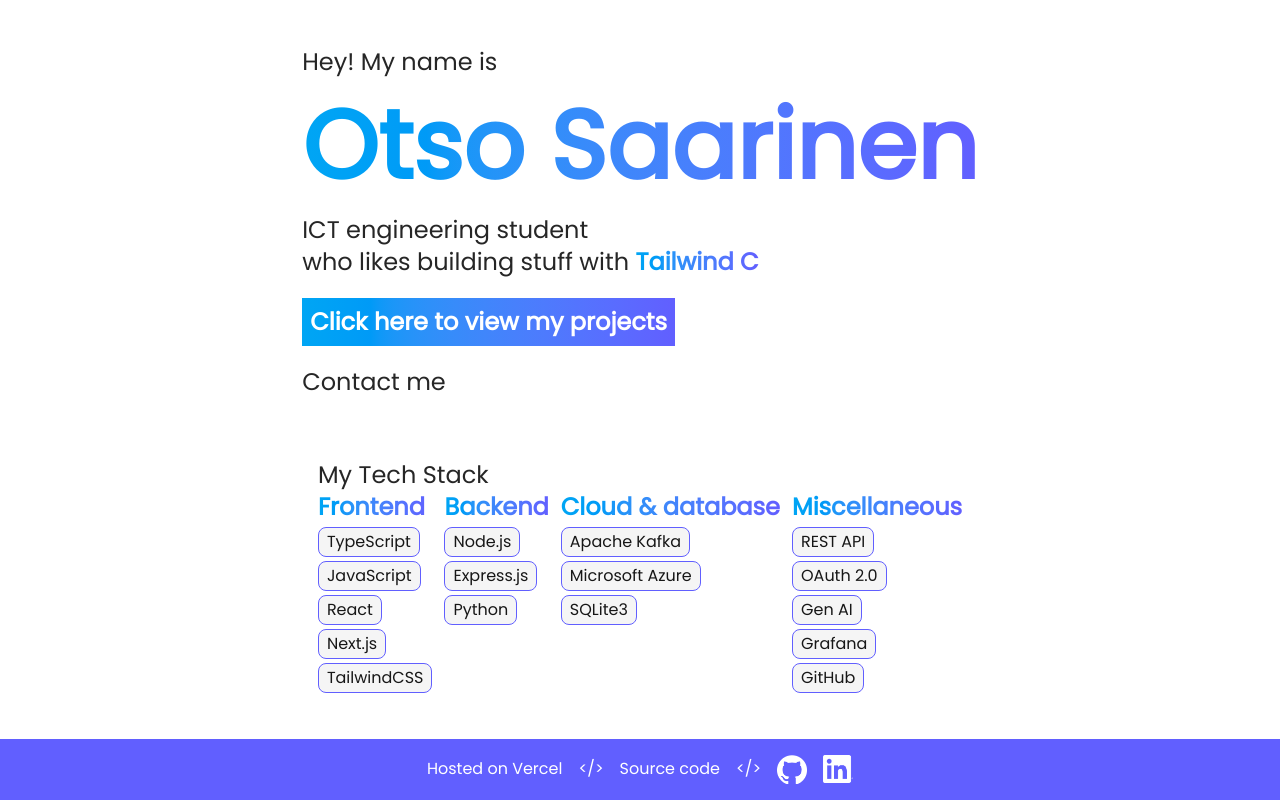
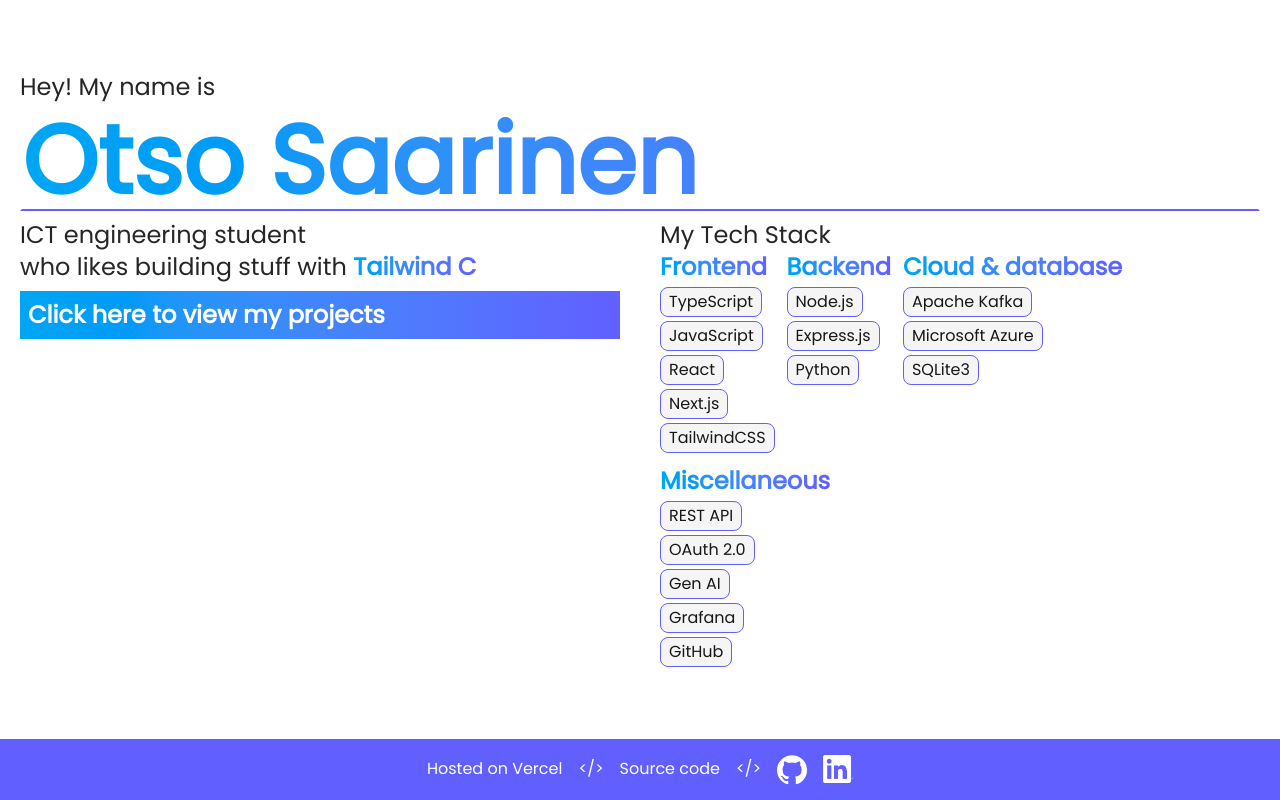
Before and after one commit to otsosaarinen/portfolio_v2, a Next.js app: page / in a window 1280 px wide. Built offline with nearby package versions, Linux system fonts and the light colour scheme.

Commit message:
moved test code to landing page

```diff
--- a/app/page.tsx
+++ b/app/page.tsx
@@ -1,9 +1,6 @@
 "use client";
 
 import Link from "next/link";
-import Image from "next/image";
-import LinkedInLogo from "../public/LinkedIn logo.png";
-import GitHubLogo from "../public/GitHub logo.png";
 import { Badge } from "@/components/ui/badge";
 import { Typewriter } from "react-simple-typewriter";
 
@@ -26,19 +23,20 @@
     { Miscellaneous: ["REST API", "OAuth 2.0", "Gen AI", "Grafana", "GitHub"] },
 ];
 
-export default function Home() {
+export default function Test() {
     return (
         <>
-            <div className="w-full flex flex-row flex-wrap justify-around items-center">
-                <div className="flex flex-col justify-center items-start gap-5">
-                    <h1 className="text-2xl font-medium">Hey! My name is</h1>
-                    <h1 className="text-8xl font-extrabold bg-linear-to-r from-sky-500 to-indigo-500 bg-clip-text text-transparent">
-                        Otso Saarinen
-                    </h1>
-                    <h2 className="text-2xl font-medium">
-                        ICT engineering student
-                        <br />
-                        who likes building stuff with{" "}
+            <div className="grid grid-cols-2 gap-x-10 gap-y-2">
+                <div className="col-span-2 text-2xl font-medium">
+                    Hey! My name is
+                </div>
+                <div className="col-span-2 text-8xl font-extrabold bg-linear-to-r from-sky-500 to-indigo-500 bg-clip-text text-transparent border-transparent border-b-indigo-500 border-2">
+                    Otso Saarinen
+                </div>
+                <div className="flex justify-start items-center">
+                    <div className="text-2xl font-medium">
+                        ICT engineering student <br /> who likes building stuff
+                        with{" "}
                         <span className="text-2xl font-semibold bg-linear-to-r from-sky-500 to-indigo-500 bg-clip-text text-transparent">
                             <Typewriter
                                 words={[
@@ -52,37 +50,9 @@
                                 typeSpeed={80}
                             />
                         </span>
-                    </h2>
-                    <div className="p-2 text-2xl font-semibold bg-linear-to-r from-sky-500 to-indigo-500 text-white hover:cursor-pointer">
-                        <Link href="/projects">
-                            Click here to view my projects
-                        </Link>
-                    </div>
-                    <div className="flex flex-col gap-3">
-                        <div className="text-2xl font-medium">Contact me</div>
-                        <div className="flex flex-row gap-5">
-                            <Link href="https://github.com/otsosaarinen">
-                                <Image
-                                    src={GitHubLogo}
-                                    alt="GitHub logo"
-                                    width={50}
-                                    height={50}
-                                    className="object-contain"
-                                />
-                            </Link>
-                            <Link href="https://www.linkedin.com/in/otsosaarinen/">
-                                <Image
-                                    src={LinkedInLogo}
-                                    alt="LinkedIn logo"
-                                    width={50}
-                                    height={50}
-                                    className="object-contain"
-                                />
-                            </Link>
-                        </div>
                     </div>
                 </div>
-                <div className="flex flex-col justify-center items-start">
+                <div className="row-span-3 flex flex-col justify-center items-start">
                     <div className="text-2xl font-medium">My Tech Stack</div>
                     <div className="flex flex-row flex-wrap gap-3">
                         {skills.map((skilltype, index) => {
@@ -111,6 +81,9 @@
                         })}
                     </div>
                 </div>
+                <div className="flex justify-start items-center p-2 text-2xl font-semibold bg-linear-to-r from-sky-500 to-indigo-500 text-white hover:cursor-pointer">
+                    <Link href="/projects">Click here to view my projects</Link>
+                </div>
             </div>
         </>
     );
--- a/app/test/page.tsx
+++ /dev/null
@@ -1,93 +0,0 @@
-"use client";
-
-import Link from "next/link";
-import Image from "next/image";
-import LinkedInLogo from "../../public/LinkedIn logo.png";
-import GitHubLogo from "../../public/GitHub logo.png";
-import { Badge } from "@/components/ui/badge";
-import { Typewriter } from "react-simple-typewriter";
-
-type SkillType = {
-    [skill: string]: string[];
-};
-
-const skills: SkillType[] = [
-    {
-        Frontend: [
-            "TypeScript",
-            "JavaScript",
-            "React",
-            "Next.js",
-            "TailwindCSS",
-        ],
-    },
-    { Backend: ["Node.js", "Express.js", "Python"] },
-    { "Cloud & database": ["Apache Kafka", "Microsoft Azure", "SQLite3"] },
-    { Miscellaneous: ["REST API", "OAuth 2.0", "Gen AI", "Grafana", "GitHub"] },
-];
-
-export default function Test() {
-    return (
-        <>
-            <div className="grid grid-cols-2 gap-x-10 gap-y-2">
-                <div className="col-span-2 text-2xl font-medium">
-                    Hey! My name is
-                </div>
-                <div className="col-span-2 text-8xl font-extrabold bg-linear-to-r from-sky-500 to-indigo-500 bg-clip-text text-transparent border-transparent border-b-indigo-500 border-2">
-                    Otso Saarinen
-                </div>
-                <div className="flex justify-start items-center">
-                    <div className="text-2xl font-medium">
-                        ICT engineering student <br /> who likes building stuff
-                        with{" "}
-                        <span className="text-2xl font-semibold bg-linear-to-r from-sky-500 to-indigo-500 bg-clip-text text-transparent">
-                            <Typewriter
-                                words={[
-                                    "React",
-                                    "Next.js",
-                                    "Tailwind CSS",
-                                    "Azure",
-                                    "Node.js",
-                                    "TypeScript",
-                                ]}
-                                typeSpeed={80}
-                            />
-                        </span>
-                    </div>
-                </div>
-                <div className="row-span-3 flex flex-col justify-center items-start">
-                    <div className="text-2xl font-medium">My Tech Stack</div>
-                    <div className="flex flex-row flex-wrap gap-3">
-                        {skills.map((skilltype, index) => {
-                            const skillType = Object.keys(skilltype)[0];
-                            const skillList = skilltype[skillType];
-
-                            return (
-                                <div
-                                    key={index}
-                                    className="flex flex-col justify-start items-start gap-1 text-2xl font-semibold bg-linear-to-r from-sky-500 to-indigo-500 bg-clip-text text-transparent"
-                                >
-                                    <div>{skillType}</div>
-                                    {skillList.map((skill, skillIndex) => {
-                                        return (
-                                            <Badge
-                                                key={skillIndex}
-                                                className="text-base border-indigo-500"
-                                                variant="secondary"
-                                            >
-                                                {skill}
-                                            </Badge>
-                                        );
-                                    })}
-                                </div>
-                            );
-                        })}
-                    </div>
-                </div>
-                <div className="flex justify-start items-center p-2 text-2xl font-semibold bg-linear-to-r from-sky-500 to-indigo-500 text-white hover:cursor-pointer">
-                    <Link href="/projects">Click here to view my projects</Link>
-                </div>
-            </div>
-        </>
-    );
-}
```
